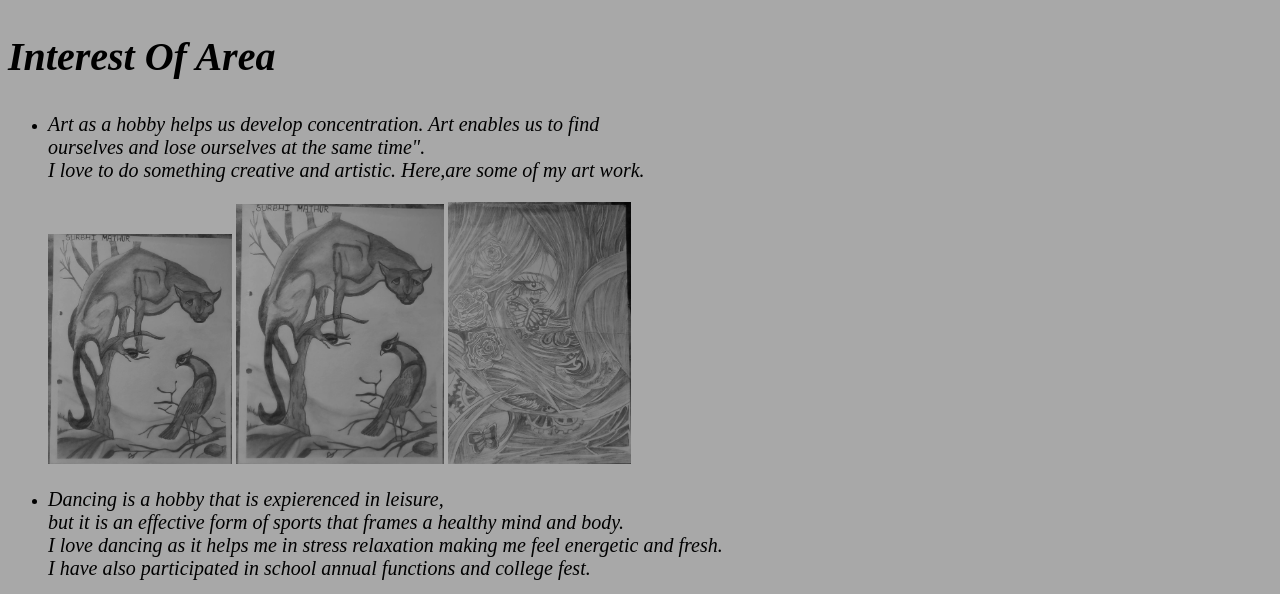
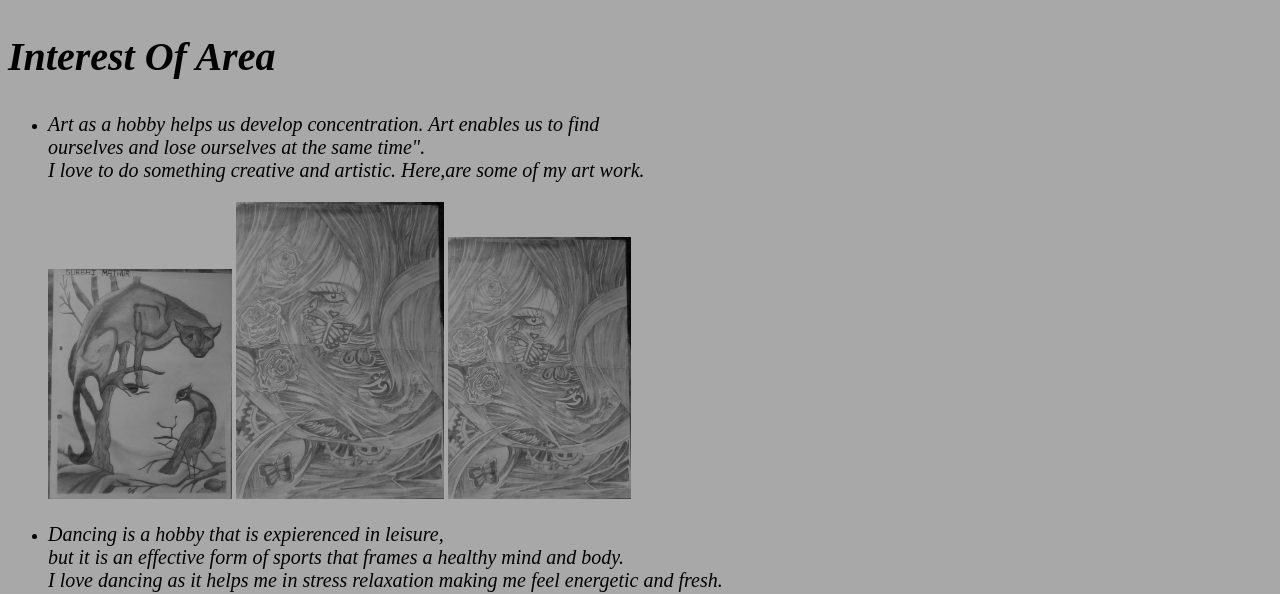
Before and after one commit to surbhi3343/surbhi3343, a plain HTML site: page About.html in a window 1280 px wide. Shown: the top 594 px of the page. Drawn offline with Linux system fonts and the light colour scheme; files whose address does not match are found by name.

Commit message:
Update About.html

```diff
--- a/About.html
+++ b/About.html
@@ -54,7 +54,7 @@
     <p>Art as a hobby helps us develop concentration. Art enables us to find<br>ourselves and lose ourselves at the same time".<br>I love to do something creative and artistic. Here,are some of my art work.</p>
     <div class="container1">
           <img class="one" src="IMG_20230526_163742.jpg"alt="sketch">
-          <img class="two" src="C:\Users\user\Desktop\surbhi\IMG_20230526_163742.jpg" alt="sketch">
+          <img class="two" src="IMG_20230526_163757.jpg" alt="sketch">
           <img class="three" src="C:\Users\user\Desktop\surbhi\IMG_20230526_163757.jpg" alt="sketch">
     </div>
 
```
